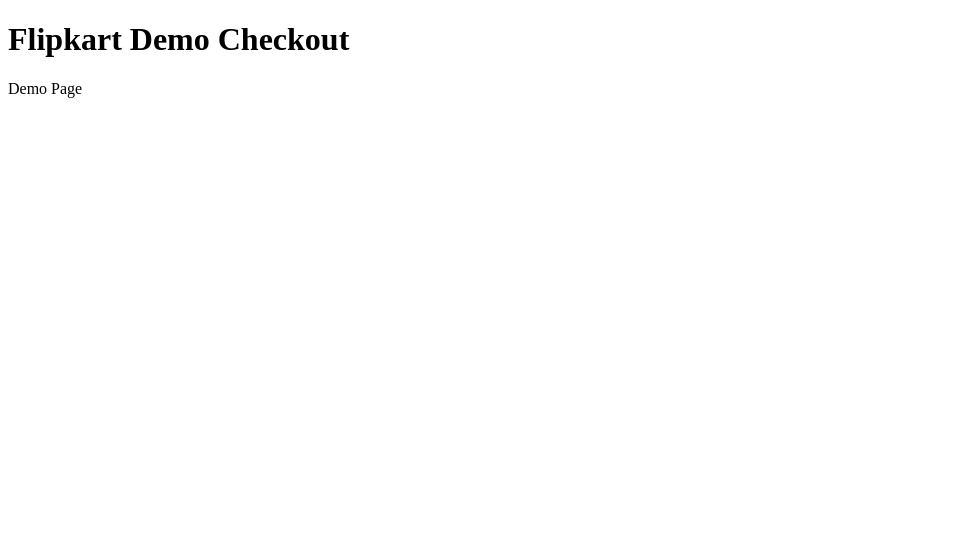
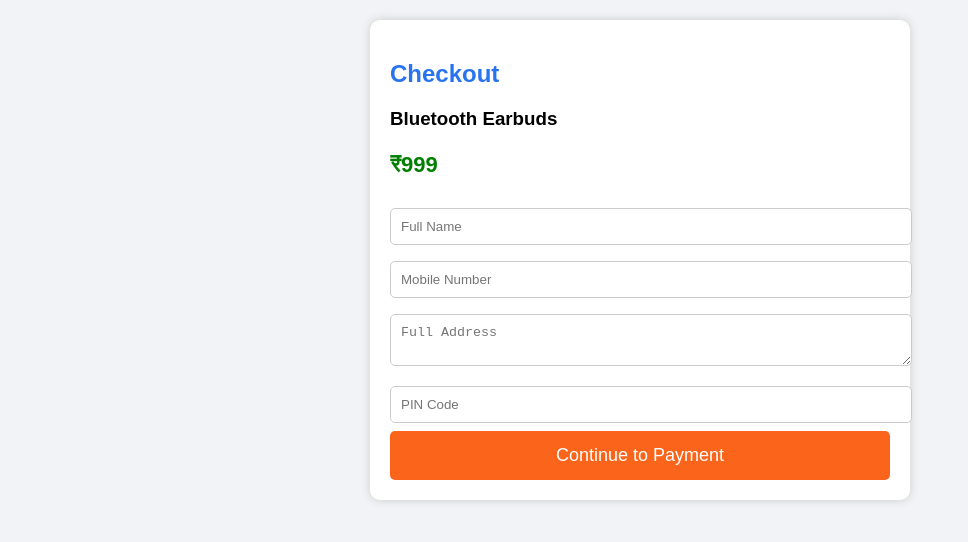
Before and after one commit to kailashvin7-prog/checkout, a plain HTML site: page index.html in a window 1280 px wide. Shown: the whole page, without its empty margins (0-968 px from the left). Drawn offline with Linux system fonts and the light colour scheme.

Commit message:
Update index.html

```diff
--- a/index.html
+++ b/index.html
@@ -1,10 +1,40 @@
 <!DOCTYPE html>
-<html>
+<html lang="hi">
 <head>
-<title>Checkout Demo</title>
+<meta charset="UTF-8">
+<meta name="viewport" content="width=device-width, initial-scale=1.0">
+<title>Checkout</title>
+<style>
+body{font-family:Arial;background:#f1f3f6;margin:0}
+.box{max-width:500px;margin:20px auto;background:#fff;padding:20px;border-radius:10px;box-shadow:0 0 10px #ccc}
+h2{color:#2874f0}
+input,textarea{width:100%;padding:10px;margin:8px 0;border:1px solid #ccc;border-radius:5px}
+button{width:100%;padding:14px;background:#fb641b;color:#fff;border:none;border-radius:5px;font-size:18px;cursor:pointer}
+.price{font-size:22px;color:green;font-weight:bold}
+</style>
 </head>
 <body>
-<h1>Flipkart Demo Checkout</h1>
-<p>Demo Page</p>
+
+<div class="box">
+<h2>Checkout</h2>
+
+<h3>Bluetooth Earbuds</h3>
+<p class="price">₹999</p>
+
+<input type="text" placeholder="Full Name" required>
+<input type="tel" placeholder="Mobile Number" required>
+<textarea placeholder="Full Address"></textarea>
+<input type="text" placeholder="PIN Code">
+
+<button onclick="payNow()">Continue to Payment</button>
+
+</div>
+
+<script>
+function payNow(){
+window.location.href="https://rzp.io/";
+}
+</script>
+
 </body>
 </html>
```
